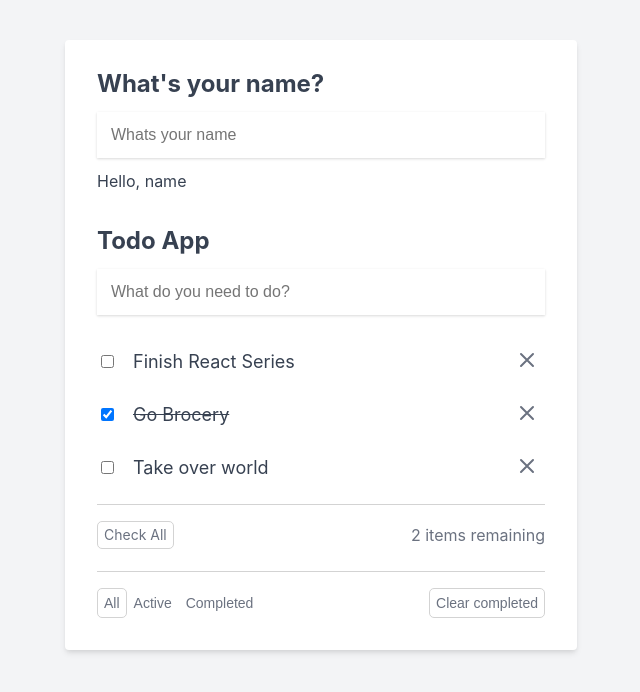
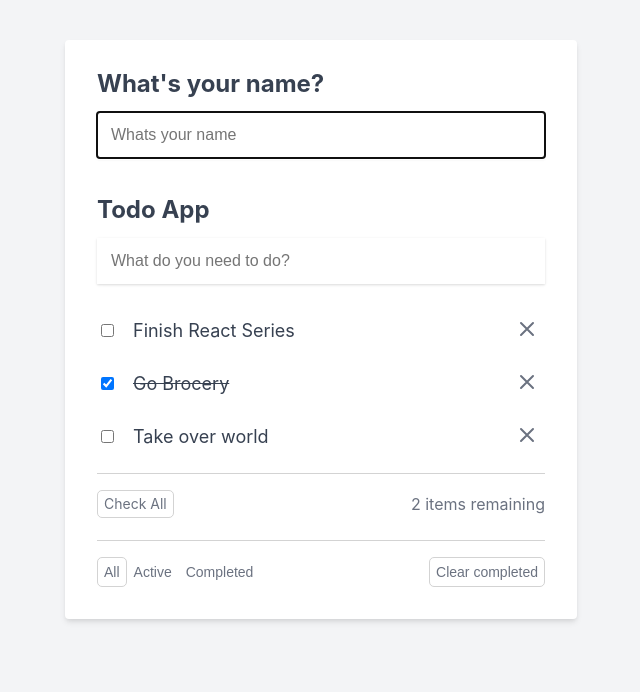
Before and after one commit to ArielMejiaDev/lc-react, a React (Create React App) app: page / in a window 1280 px wide. Shown: the top 692 px of the page, without its empty margins (319-959 px from the left). Built offline with nearby package versions, Linux system fonts and the light colour scheme.

Commit message:
Episode 8 - Other Built-in React Hooks

```diff
--- a/src/components/App.jsx
+++ b/src/components/App.jsx
@@ -1,11 +1,15 @@
 import '../reset.css';
 import '../App.css';
 import NoTodos from './NoTodos';
-import { useState } from 'react';
+import { useEffect, useMemo, useRef, useState } from 'react';
 import TodoForm from './TodoForm';
 import TodoList from './TodoList';
 
 function App() {
+  const [name, setName] = useState('');
+
+  const nameInputElement = useRef(null);
+
   const [todos, setTodos] = useState([
     {
       id: 1,
@@ -100,9 +104,13 @@ function App() {
     setTodoId(previousTodoId => previousTodoId + 1);
   }
 
-  function remaining() {
+  function remainingCalculation() {
+    // the line below would help to simulate a slow calculation
+    for (let index = 0; index < 200000000; index++) {}
     return todos.filter(todo => !todo.isComplete).length;
   }
+
+  const remaining = useMemo(remainingCalculation, [todos]);
 
   function clearCompleted() {
     setTodos([...todos].filter(todo => !todo.isComplete));
@@ -127,18 +135,56 @@ function App() {
     }
   }
 
+  useEffect(() => {
+    console.log(
+      'this is the equivalent to componentDidUpdate, without any other second param, use effect is running whenever piece of state is running so it runs a lot...'
+    );
+  });
+
+  useEffect(() => {
+    console.log(
+      'This is the equivalent to componentDidUpdate, use effect runs only when a specific piece of state is changing... in this case Todos'
+    );
+  }, [todos]);
+
+  useEffect(() => {
+    // This is the equivalent of componentDidMount effect would run when the component is mounted only once
+    // This would focus an input when component is mounted
+    nameInputElement.current.focus();
+  }, []);
+
+  useEffect(() => {
+    // This is equivalent to componentDidUnmount
+    console.log('Add something like an event listener');
+
+    return function cleanUp() {
+      console.log('Clean up and remove the hypothetic event listener ...');
+    };
+
+    // You can add a second param as empty array [] to run this once when the component mounts
+    // Or tight it to a piece of state as [todos] would do, so it only works when component did unmount with todos state
+  });
+
   return (
     <div className="todo-app-container">
       <div className="todo-app">
         <div className="name-container">
           <h2>What's your name?</h2>
-          <input
-            type="text"
-            className="todo-input"
-            placeholder="Whats your name"
-          />
+          {/* <button onClick={() => nameInputElement.current.focus()}>
+            Get Ref
+          </button> */}
+          <form action="#">
+            <input
+              type="text"
+              className="todo-input"
+              placeholder="Whats your name"
+              ref={nameInputElement}
+              defaultValue={name}
+              onChange={event => setName(event.target.value)}
+            />
+          </form>
 
-          <p className="name-label">Hello, name</p>
+          {name && <p className="name-label">Hello, {name}</p>}
         </div>
 
         <h2>Todo App</h2>
--- a/src/components/TodoItemsRemaining.jsx
+++ b/src/components/TodoItemsRemaining.jsx
@@ -2,11 +2,11 @@ import React from 'react';
 import PropTypes from 'prop-types';
 
 TodoItemsRemaining.propTypes = {
-  remaining: PropTypes.func.isRequired,
+  remaining: PropTypes.number.isRequired,
 };
 
 function TodoItemsRemaining(props) {
-  return <span>{props.remaining()} items remaining</span>;
+  return <span>{props.remaining} items remaining</span>;
 }
 
 export default TodoItemsRemaining;
--- a/src/components/TodoList.jsx
+++ b/src/components/TodoList.jsx
@@ -12,7 +12,7 @@ TodoList.propTypes = {
   updateTodo: PropTypes.func.isRequired,
   cancelTodoEdit: PropTypes.func.isRequired,
   deleteTodo: PropTypes.func.isRequired,
-  remaining: PropTypes.func.isRequired,
+  remaining: PropTypes.number.isRequired,
   clearCompleted: PropTypes.func.isRequired,
   completeAllTodos: PropTypes.func.isRequired,
   todosFiltered: PropTypes.func.isRequired,
```
